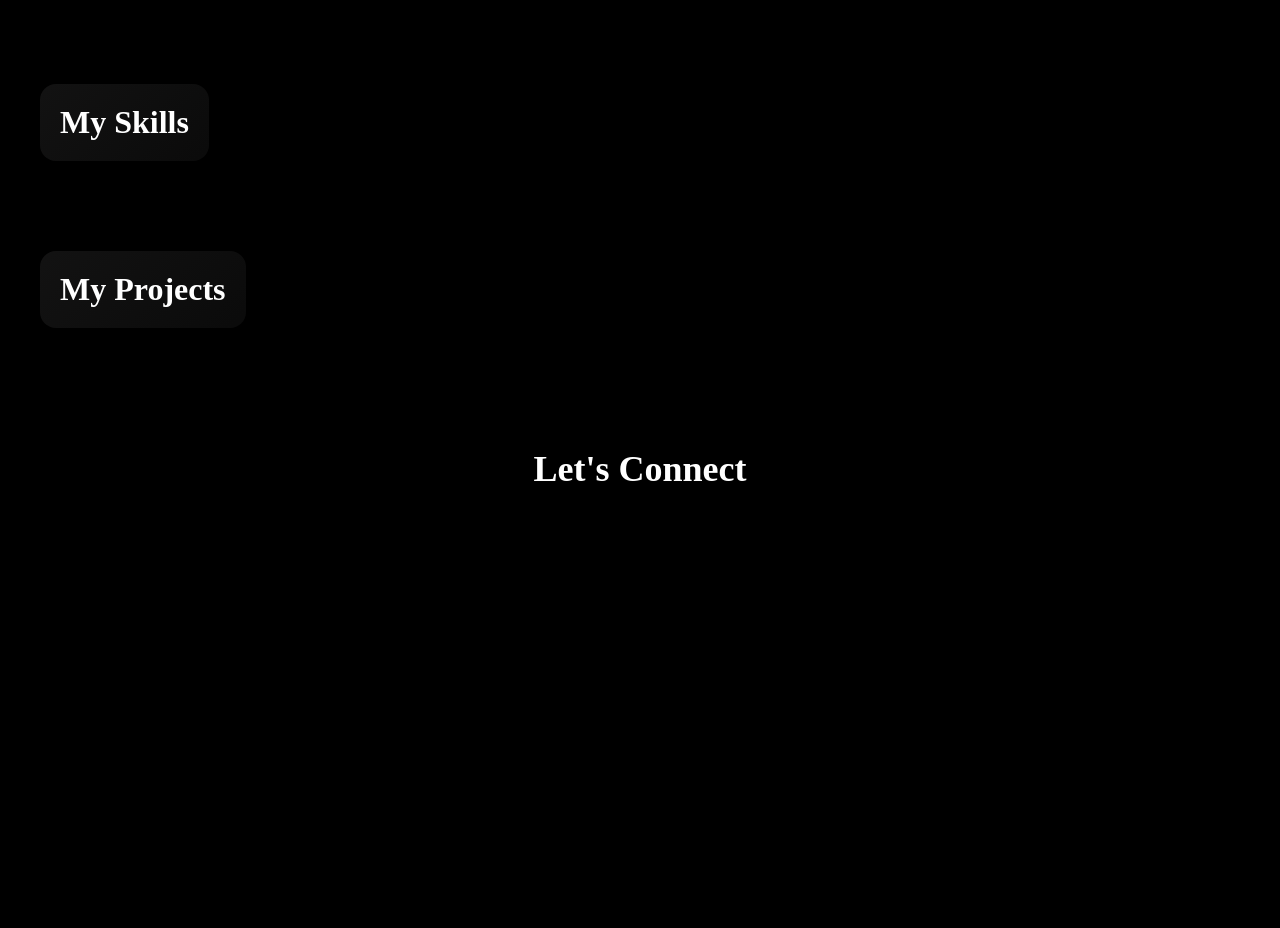
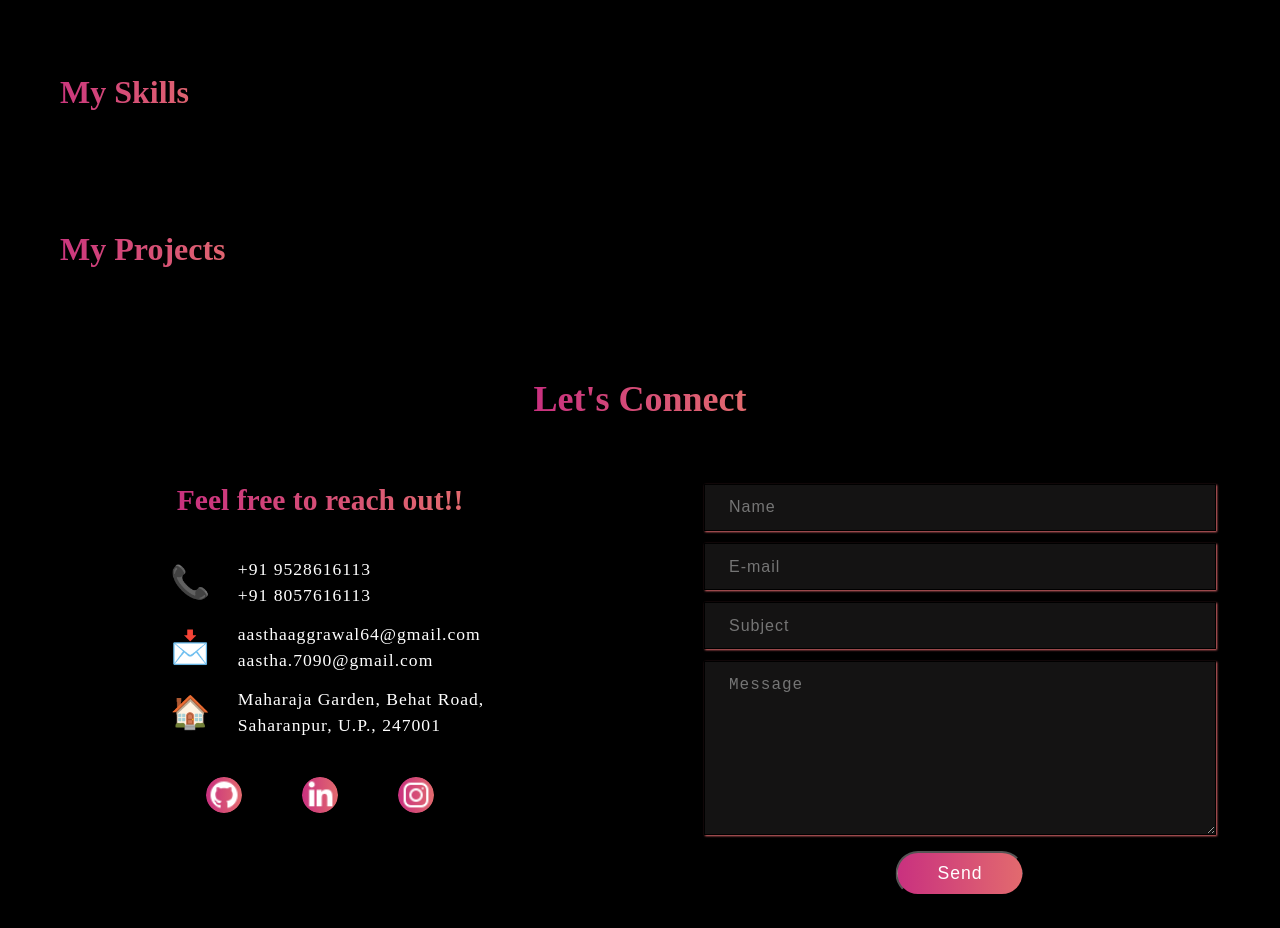
Before and after one commit to AasthaAgg/My-Portfolio, a plain HTML site: page index.html in a window 1280 px wide. Shown: the part 1140-2068 px from the top of the page. Before the commit the page ends 1630 px from the top, so only its background shows below. Drawn offline with Linux system fonts and the light colour scheme.

Commit message:
contact section added

```diff
--- a/index.html
+++ b/index.html
@@ -114,8 +114,41 @@
         <h1>Let's Connect</h1>
 
         <div class="contact-form">
+            <form action="https://getform.io/f/c2137313-b234-4a88-bbf5-8fe9cfc73070" method="post">
+                <input name="Name" type="text" placeholder="Name" class="box" required>
+                <input name="Email" type="email" placeholder="E-mail" class="box" required>
+                <input name="Subject" type="text" placeholder="Subject" class="box">
+                <textarea name="Msg" id="" cols="30" rows="8" placeholder="Message" class="box" required></textarea>
+                <button type="submit" class="form-btn"> Send </button>
+            </form>
+        </div>
+
+        <div class="contact-details">
+            <h2>Feel free to reach out!!</h2>
+
+            <table>
+                <tr>
+                    <td class="table-icon">📞</td>
+                    <td>+91 9528616113 <br> +91 8057616113</td>
+                </tr>
+                <tr>
+                    <td class="table-icon">📩</td>
+                    <td>aasthaaggrawal64@gmail.com <br> aastha.7090@gmail.com</td>
+                </tr>
+                <tr>
+                    <td class="table-icon">🏠</td>
+                    <td>Maharaja Garden, Behat Road,<br> Saharanpur, U.P., 247001</td>
+                </tr>
+            </table>
+
+            <div class="media-icons">
+                <img src="images/contact/github_icon.png" alt="github icon">
+                <img src="images/contact/linkedin_icon.png" alt="linkedin icon">
+                <img src="images/contact/instagram_icon.png" alt="instagram icon">
+            </div>
 
         </div>
+
     </section>
 
 
--- a/style.css
+++ b/style.css
@@ -213,7 +213,7 @@ a{
     display: flex;
     flex-direction: row;
     justify-content: space-between;
-    padding: 90px 40px 0 40px;
+    padding: 80px 40px 0 40px;
 }
 
 .rollover .main-sections h1{
@@ -224,6 +224,10 @@ a{
     background: linear-gradient(135deg, rgba(248, 245, 245, 0.075), rgba(225, 225, 225, 0.049));
     backdrop-filter: blur(10px);
     box-shadow: 15px 18px 32px rgba(0, 0, 0, 0.5);
+    background: linear-gradient( 90deg , #c9317f 1%, #e26a6e 100%);
+    background-clip: border-box;
+    -webkit-background-clip: text;
+    -webkit-text-fill-color: transparent;
 }
 
 
@@ -240,11 +244,140 @@ a{
 
 .contact{
     width: 100%;
-    padding-top: 120px;
+    padding-top: 90px;
 }
 
 .contact h1{
-    text-align: center;
+    width: fit-content;
+    margin-left: 50%;
+    transform: translateX(-50%);
     background-color: black;
     font-size: 2.25rem;
+    background: linear-gradient( 90deg , #c9317f 1%, #e26a6e 100%);
+    background-clip: border-box;
+    -webkit-background-clip: text;
+    -webkit-text-fill-color: transparent;
 }
+
+
+/* ===== CONTACT DETAILS ===== */
+
+.contact .contact-details{
+    width: 50%;
+    float: left;
+    padding: 4rem 2rem 2rem 2rem;
+    background-color: black;
+    display: flex;
+    flex-direction: column;
+    align-items: center;
+}
+
+.contact .contact-details table{
+    font-size: 1rem;
+    margin-bottom: 2rem;
+}
+
+.contact .contact-details td{
+    padding: 5px;
+    min-width: 80px;
+    line-height: 1.65rem;
+    font-size: 1.1rem;
+    letter-spacing: 1px;
+}
+
+.contact .contact-details table .table-icon{
+    font-size: 2rem;
+    text-align: center;
+}
+
+.contact .contact-details h2{
+    margin-bottom: 2rem;
+    font-size: 1.85rem;
+    background: linear-gradient( 90deg , #c9317f 1%, #e26a6e 100%);
+    background-clip: border-box;
+    -webkit-background-clip: text;
+    -webkit-text-fill-color: transparent;
+}
+
+.contact .contact-details .media-icons{
+    width: 50%;
+    display: flex;
+    flex-direction: row;
+    justify-content: space-around;
+    align-items: center;
+}
+
+.contact .contact-details .media-icons img{
+    height: 2.2rem;
+    width: 2.2rem;
+    border-radius: 50%;
+    cursor: pointer;
+    background: linear-gradient( 90deg , #c9317f 1%, #e26a6e 100%);
+    background-clip: border-box;
+    -webkit-background-clip: content-box;
+    -webkit-text-fill-color: transparent;
+}
+
+/* ===== CONTACT FORM ===== */
+
+.contact .contact-form{
+    width: 50%;
+    float: right;
+    padding: 4rem 4rem 2rem 4rem;
+    background-color: black;
+}
+
+.contact .contact-form .box{
+    width: 100%;
+    padding: 0.85rem 1.5rem ;
+    color: rgb(234, 225, 225);
+    letter-spacing: 1px;
+    font-size: 1rem;
+    margin-bottom: 0.75rem;
+    background-color: rgb(20, 19, 19);
+    border: solid thin black;
+    box-shadow: 1px 1px 2px #e26a6e;
+}
+
+.contact .contact-form .box:focus{
+    outline: none !important;
+}
+
+.contact .contact-form .form-btn{
+    margin-left: 50%;
+    transform: translateX(-50%);
+    color: white;
+    background-image: -webkit-gradient(linear, left top, right top, color-stop(1%, #c9317f), to(#e26a6e));
+    font-size: 1.1rem;
+    padding: 10px 40px;
+    border-radius: 2rem;
+    letter-spacing: 1px;
+    font-weight: 500;
+}
+
+.contact .contact-form .form-btn:hover{
+    border: solid thin #c9317f;
+    box-shadow: 0 0 30px #e26a6e;
+    font-size: 1.15rem;
+    font-weight: 700;
+    cursor: pointer;
+    background: linear-gradient( 90deg , #c9317f 1%, #e26a6e 100%);
+    background-clip: border-box;
+    -webkit-background-clip: text;
+    -webkit-text-fill-color: transparent;
+}
+
+/* ===== CONTACT MEDIA QUERIES ===== */
+
+@media screen and (max-width: 768px){
+
+    .contact .contact-details{
+        width: 100%;
+        padding-top: 0;
+    }
+
+    .contact .contact-form{
+        width: 100%;
+        padding-bottom: 4rem;
+    }
+}
```
